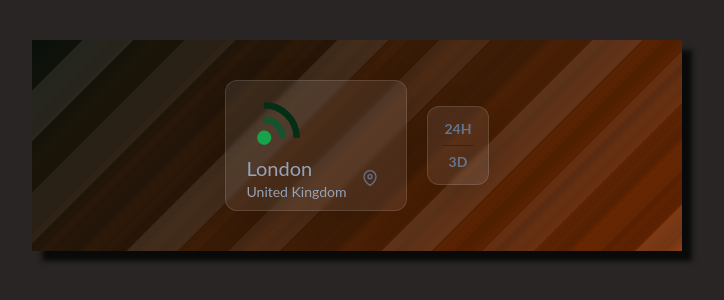
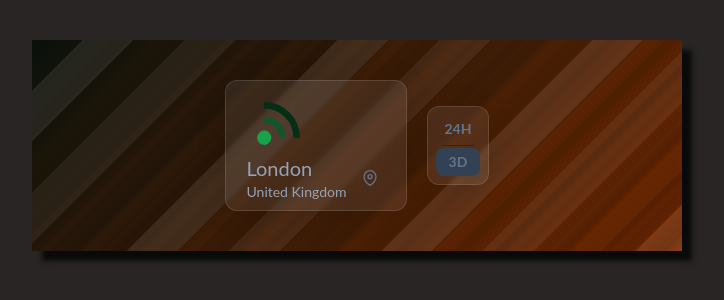
Before and after one commit to shologin/weather-app, a React (Vite) app: page / in a window 1280 px wide. Shown: the top 300 px of the page, without its empty margins (283-1007 px from the left). Built offline with nearby package versions, Linux system fonts and the light colour scheme; no server answers.

Commit message:
feat: added bg to forecastOptionsButtons

```diff
--- a/src/App.tsx
+++ b/src/App.tsx
@@ -57,7 +57,7 @@ function App() {
           locationState={locationState}
           weatherState={weatherState}
         />
-        <ForecastOptions handleOpenForecast={handleOpenForecast} />
+        <ForecastOptions handleOpenForecast={handleOpenForecast} forecastOption={forecastOption} />
       </div>
       {searchOpen && !forecastOpen && (
         <Search locationState={locationState} setLocationState={setLocationState} handleOpenForecast={handleOpenForecast} />
--- a/src/components/BadgeSecondary.tsx
+++ b/src/components/BadgeSecondaryDaily.tsx
@@ -1,6 +1,6 @@
 import { BadgeSecondaryProps } from "../types/Types";
 
-export const BadgeSecondary = ({ date, weatherState }: BadgeSecondaryProps) => {
+export const BadgeSecondaryDaily = ({ date, weatherState }: BadgeSecondaryProps) => {
   const formatDate = (val: string) => {
     const arr = val.split("-");
     return `${arr[2]}.${arr[1]}`;
--- a/src/components/ForecastBadgesContainer.tsx
+++ b/src/components/ForecastBadgesContainer.tsx
@@ -1,5 +1,5 @@
 import { ForecastBadgesContainerProps } from "../types/Types";
-import { BadgeSecondary } from "./BadgeSecondary";
+import { BadgeSecondaryDaily } from "./BadgeSecondaryDaily";
 import { BadgeSecondaryHourly } from "./BadgeSecondaryHourly";
 
 export const ForecastBadgesContainer = ({ weatherState, forecastOption }: ForecastBadgesContainerProps) => {
@@ -13,7 +13,7 @@ export const ForecastBadgesContainer = ({ weatherState, forecastOption }: Foreca
           {forecastOption === "3d" ? (
             <ul className="forecast-badges-container border-[1px] rounded-3xl border-slate-800 flex gap-2 w-fit max-w-[90%] mt-5 p-2 overflow-x-auto overflow-y-hidden">
               {weatherState.data.forecast.forecastday.map((item, index) => (
-                <BadgeSecondary date={item.date} weatherState={weatherState} key={index} />
+                <BadgeSecondaryDaily date={item.date} weatherState={weatherState} key={index} />
               ))}
             </ul>
           ) : (
--- a/src/components/ForecastOptions.tsx
+++ b/src/components/ForecastOptions.tsx
@@ -1,13 +1,16 @@
 import { ForecastOptionsProps } from "../types/Types";
 import Popup from "reactjs-popup";
+import classNames from "classnames";
 
-export const ForecastOptions = ({ handleOpenForecast }: ForecastOptionsProps) => {
+export const ForecastOptions = ({ handleOpenForecast, forecastOption }: ForecastOptionsProps) => {
   return (
     <div className="forecast-options glass-effect flex flex-col p-2 text-sm font-bold text-slate-500">
       <Popup
         trigger={
           <button
-            className="block px-2 py-1 rounded-lg hover:bg-slate-600 hover:text-slate-800"
+            className={classNames("block", "px-2", "py-1", "rounded-lg", "hover:bg-slate-600", "hover:text-slate-800", {
+              "bg-slate-700": forecastOption === "24h",
+            })}
             onClick={() => handleOpenForecast("24h")}
           >
             24H
@@ -25,7 +28,9 @@ export const ForecastOptions = ({ handleOpenForecast }: ForecastOptionsProps) =>
       <Popup
         trigger={
           <button
-            className="block px-2 py-1 rounded-lg hover:bg-slate-600 hover:text-slate-800"
+            className={classNames("block", "px-2", "py-1", "rounded-lg", "hover:bg-slate-600", "hover:text-slate-800", {
+              "bg-slate-700": forecastOption === "3d",
+            })}
             onClick={() => handleOpenForecast("3d")}
           >
             3D
--- a/src/index.css
+++ b/src/index.css
@@ -608,6 +608,10 @@ video {
   width: 140px;
 }
 
+.w-\[70px\] {
+  width: 70px;
+}
+
 .w-fit {
   width: -moz-fit-content;
   width: fit-content;
@@ -615,10 +619,6 @@ video {
 
 .w-full {
   width: 100%;
-}
-
-.w-\[70px\] {
-  width: 70px;
 }
 
 .min-w-fit {
@@ -634,12 +634,12 @@ video {
   max-width: 200px;
 }
 
+.max-w-\[50px\] {
+  max-width: 50px;
+}
+
 .max-w-\[90\%\] {
   max-width: 90%;
-}
-
-.max-w-\[50px\] {
-  max-width: 50px;
 }
 
 .cursor-pointer {
@@ -742,14 +742,14 @@ video {
   background-color: rgb(31 41 55 / var(--tw-bg-opacity));
 }
 
-.bg-orange-500 {
-  --tw-bg-opacity: 1;
-  background-color: rgb(249 115 22 / var(--tw-bg-opacity));
-}
-
 .bg-slate-600 {
   --tw-bg-opacity: 1;
   background-color: rgb(71 85 105 / var(--tw-bg-opacity));
+}
+
+.bg-slate-700 {
+  --tw-bg-opacity: 1;
+  background-color: rgb(51 65 85 / var(--tw-bg-opacity));
 }
 
 .bg-slate-800 {
--- a/src/types/Types.ts
+++ b/src/types/Types.ts
@@ -8,6 +8,7 @@ export type badgePrimaryProps = {
 
 export type ForecastOptionsProps = {
   handleOpenForecast: (val?: string) => void;
+  forecastOption: string;
 };
 
 export type SearchProps = {
```
